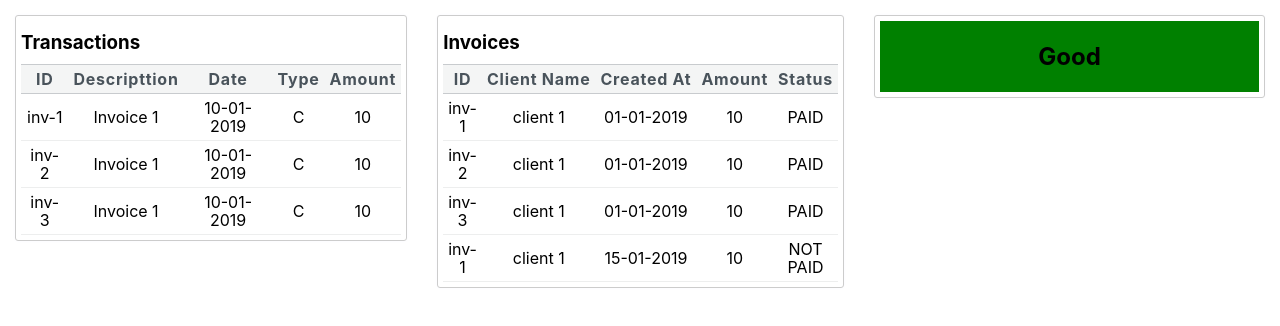
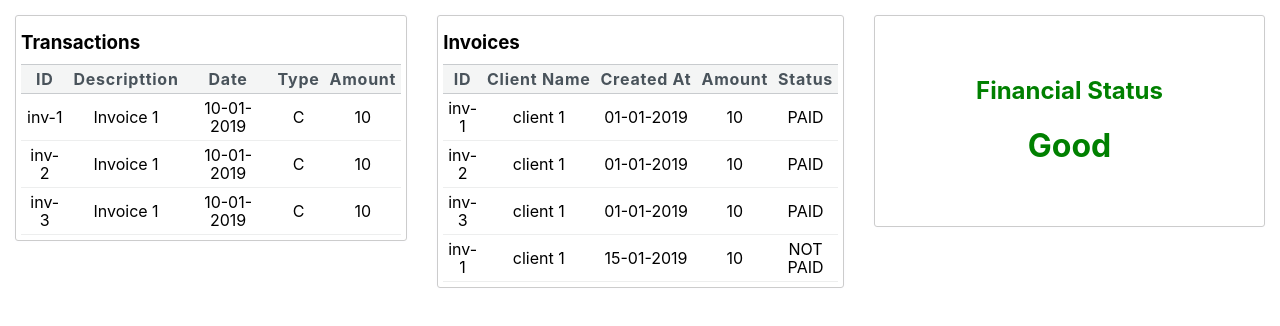
Before and after one commit to zahid017/react-fin-app, a React app: page /dashboard in a window 1280 px wide. Shown: the top 326 px of the page. Built offline with nearby package versions, Linux system fonts and the light colour scheme.

Commit message:
Add css to center

```diff
--- a/src/components/pages/dashboard/StatusWidget.jsx
+++ b/src/components/pages/dashboard/StatusWidget.jsx
@@ -17,7 +17,8 @@ export default class StatusWidget extends React.Component {
 
     return (
       <div className={`status status-${status}`}>
-        <h2>{status}</h2>
+        <h2>Financial Status</h2>
+        <h1>{status}</h1>
       </div>
     );
   }
--- a/src/components/pages/dashboard/dashboard.css
+++ b/src/components/pages/dashboard/dashboard.css
@@ -16,6 +16,8 @@
 
 .container > .row > .col-3 > .content {
     display: block;
+    position: relative;
+    min-height: 200px;
     margin: 15px;
     border: 1px solid #ccc;
     border-radius: 3px;
--- a/src/components/pages/dashboard/status.css
+++ b/src/components/pages/dashboard/status.css
@@ -1,13 +1,17 @@
 .status {
+    position: absolute;
     padding: 1px;
     text-align: center;
+    left: 50%;
+    top: 50%;
+    transform: translate(-50%, -50%);
 }
 .status-Good {
-    background-color: green;
+    color: green;
 }
 .status-Moderate {
-    background-color: yellow;
+    color: yellow;
 }
 .status-Poor {
-    background-color: red;
+    color: red;
 }
```
